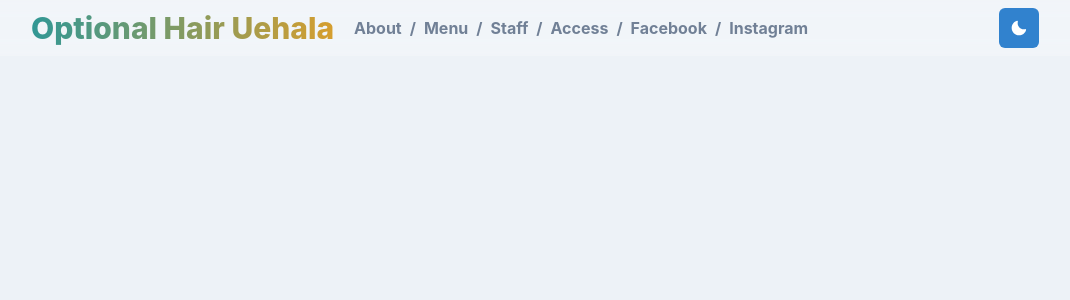
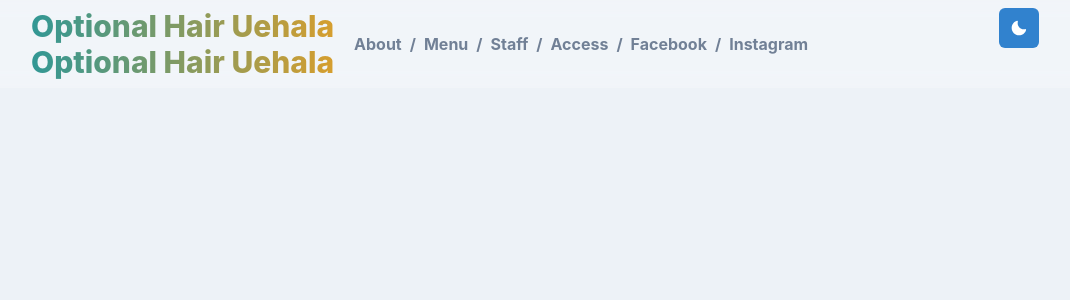
Before and after one commit to Glimmer5/optional_hair_uehala, a Next.js app: page / in a window 1280 px wide. Shown: the top 300 px of the page, without its empty margins (105-1175 px from the left). Built offline with nearby package versions, Linux system fonts and the light colour scheme; a web font is replaced by a local one.

Commit message:
[change]header

```diff
--- a/src/components/header/index.tsx
+++ b/src/components/header/index.tsx
@@ -37,6 +37,7 @@ const Header: React.FC = () => {
             fontWeight="extrabold"
           >
             <Logo />
+            Optional Hair Uehala
           </Heading>
         </Flex>
 
```
